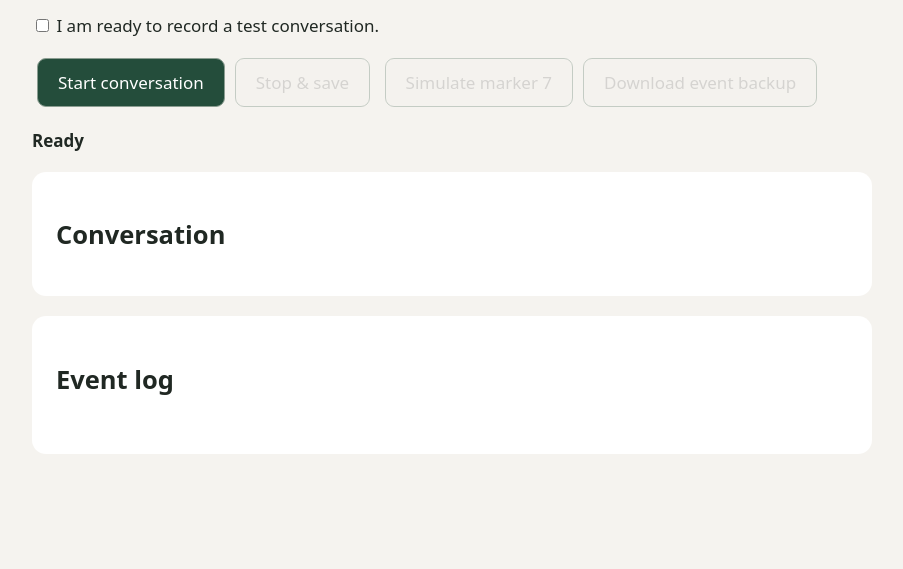
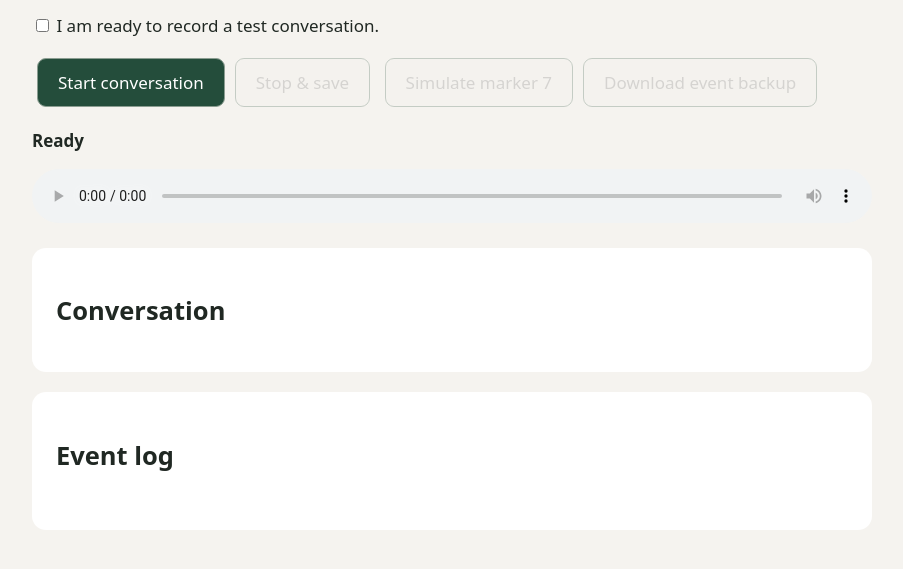
Before and after one commit to bihamta/chatbot.ai, a plain HTML site: page index.html in a window 1280 px wide. Shown: the part 147-716 px from the top of the page, without its empty margins (188-1091 px from the left). Drawn offline with Linux system fonts and the light colour scheme.

Commit message:
removing the sentences

```diff
--- a/index.html
+++ b/index.html
@@ -10,7 +10,7 @@ body{font:17px system-ui;margin:48px auto;padding:0 24px;max-width:840px;backgro
 <button id="start">Start conversation</button><button id="stop" disabled>Stop & save</button>
 <button id="marker" disabled>Simulate marker 7</button><button id="backup" disabled>Download event backup</button>
 <p id="status" role="status">Ready</p><small id="location"></small>
-<!-- <audio id="audio" controls autoplay></audio><small>Use headphones for desktop testing. If playback is blocked, press Play above. Use only lab-approved audio equipment in the MEG room.</small></section> -->
+<audio id="audio" controls autoplay></audio></section>
 <section><h2>Conversation</h2><div id="transcript"></div></section>
 <section><h2>Event log</h2><pre id="log"></pre></section>
 <script src="/app.js"></script></html>
```
